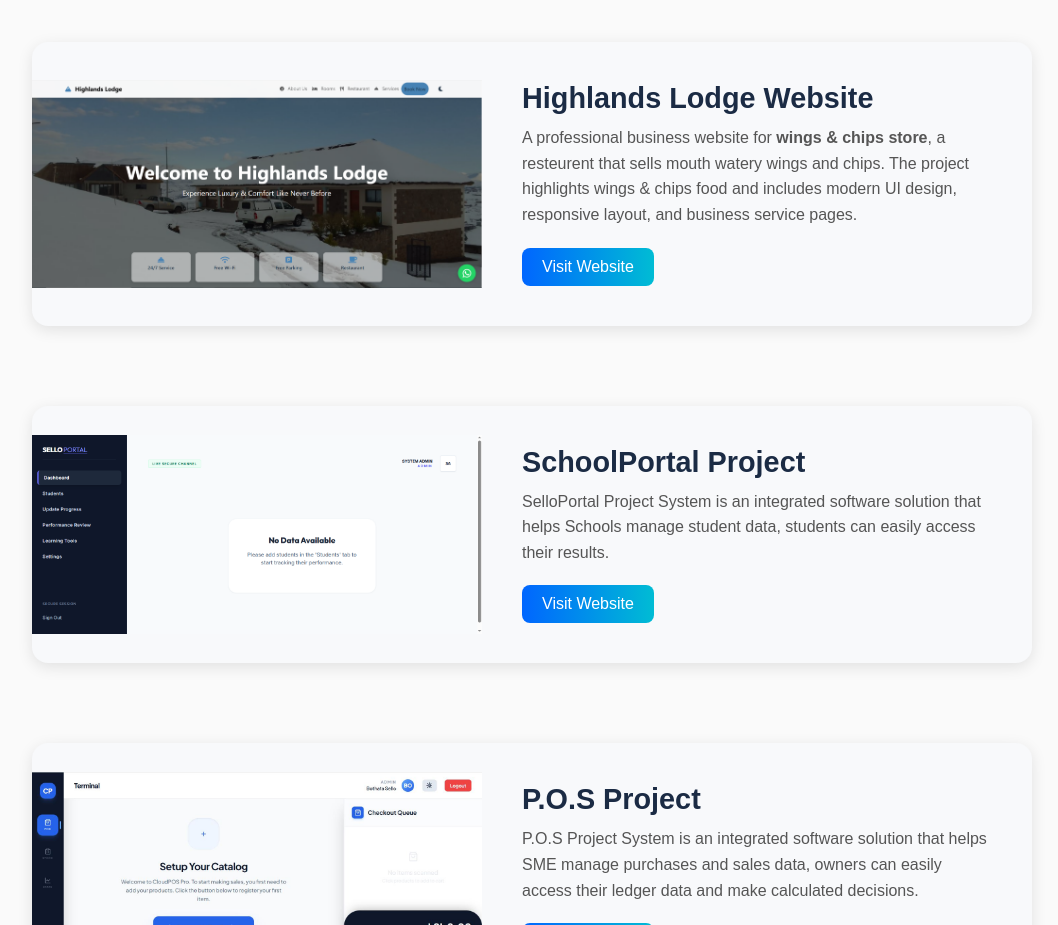
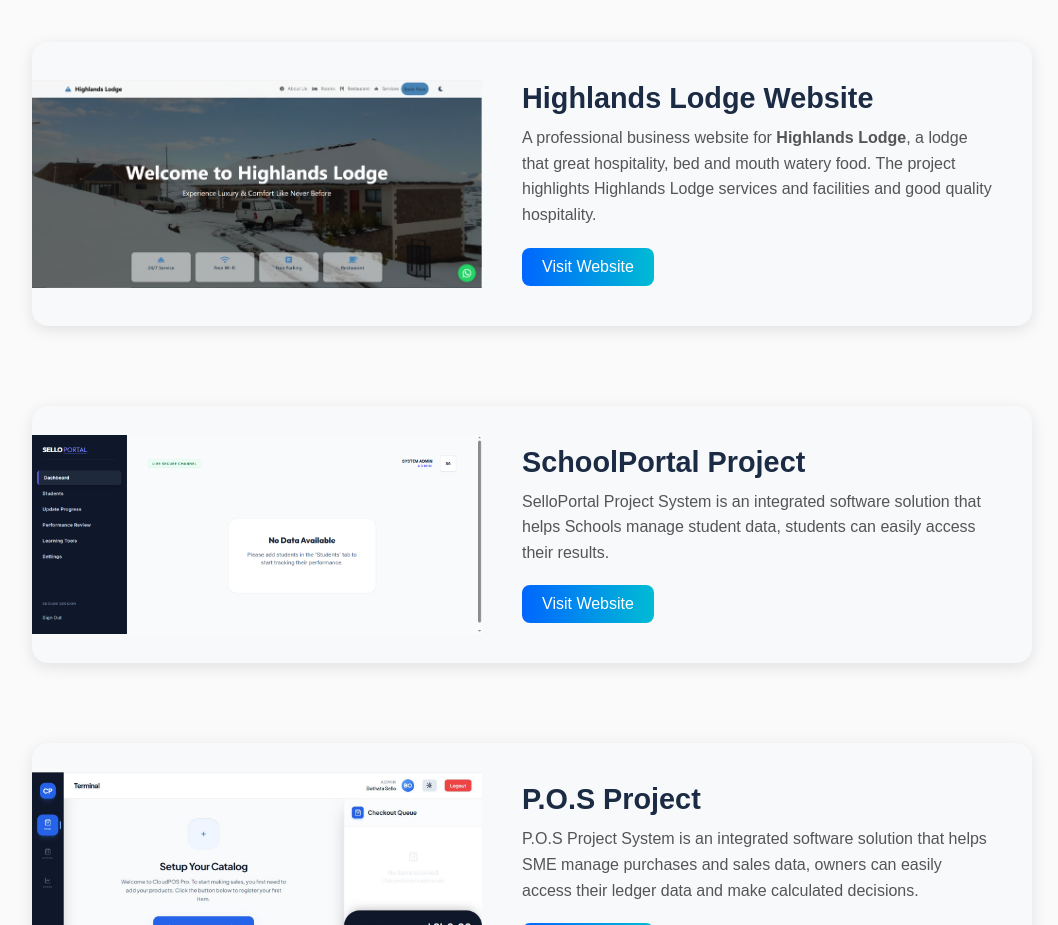
Before and after one commit to Bothata-desig/My-Portfolio, a plain HTML site: page index.html in a window 1280 px wide. Shown: the part 1620-2545 px from the top of the page, without its empty margins (108-1166 px from the left). Drawn offline with Linux system fonts and the light colour scheme.

Commit message:
Updated highlands lodge description

```diff
--- a/index.html
+++ b/index.html
@@ -102,8 +102,8 @@
     </div>
     <div class="project-info">
       <h2>Highlands Lodge Website</h2>
-      <p>A professional business website for <strong>wings & chips store</strong>, a resteurent that sells mouth watery wings and chips. The project highlights wings & chips food  and
-      includes modern UI design, responsive layout, and business service pages.</p>
+      <p>A professional business website for <strong>Highlands Lodge</strong>, a lodge that great hospitality, bed and mouth watery food. The project highlights Highlands Lodge services and facilities and good quality hospitality.
+      </p>
       <a href="http://highlandslodge.co.ls/" target="_blank" class="project-link">Visit Website</a>
     </div>
   </div>
```
